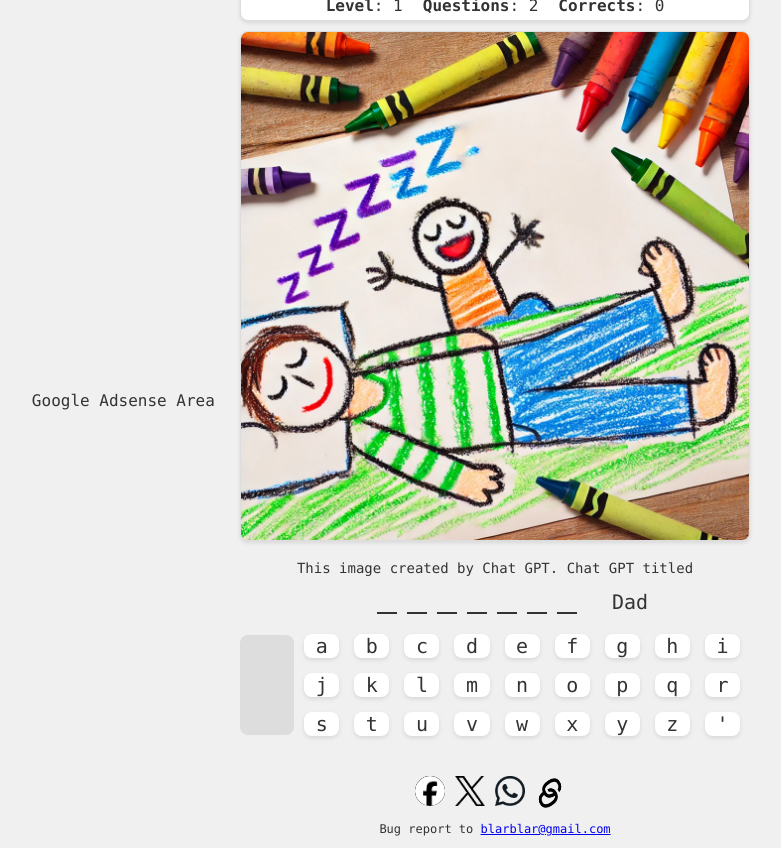
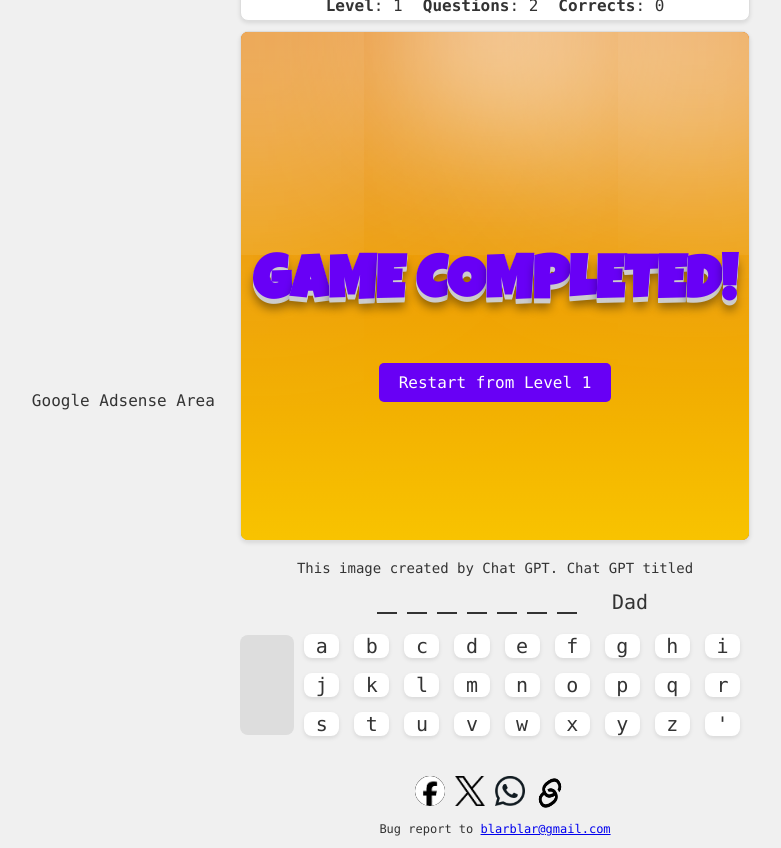
Before and after one commit to ai-image-game/ai-image-game-front, a React (Create React App) app: page / in a window 1280 px wide. Shown: the whole page, without its empty margins (145-926 px from the left). Built offline with nearby package versions, Linux system fonts and the light colour scheme.

Commit message:
clear 화면 추가

```diff
--- a/src/App.js
+++ b/src/App.js
@@ -11,12 +11,10 @@ import Footer from "./jsx/Footer";
 
 function App() {
   const MAX_TRY = 10;
+  const MAX_LEVEL = 2;
+
   const [ totalInfo, setTotalInfo ] = useState({
-    gameInfo : {
-      level : 1,
-      questions : 2,
-      corrects : 0
-    },
+    gameInfo : { level : 1, questions : 2, corrects : 0 },
     imageInfo : {
       mobileImage : "image_mobile.jpg",
       pcImage : "image.png",
@@ -46,6 +44,7 @@ function App() {
       {
         isCorrect : false,
         isLevelUp : false,
+        isClear : false,
         isGameOver : false,
         isShare : false
       }
@@ -69,7 +68,7 @@ function App() {
       setStageStatus((prevState) => ({
         ...prevState,
             isCorrect : true,
-            isLevelUp: (totalInfo.gameInfo.questions - 1) === 0,
+            isLevelUp: (totalInfo.gameInfo.questions - 1) === 0
         })
       );
       setTimeout( () => {
@@ -80,7 +79,20 @@ function App() {
         }));
       }, 5000);
     }
-  }, [currentStageInfo.questionInfo.answer, totalInfo.gameInfo.questions]);
+  }, [currentStageInfo.questionInfo.answer]);
+
+  useEffect(() => {
+    if (totalInfo.gameInfo.questions === 0 && totalInfo.gameInfo.level === MAX_LEVEL) {
+      setStageStatus((prevState) => ({
+        ...prevState,
+        isClear : true
+      }));
+    }
+  }, [totalInfo.gameInfo]);
+
+  function onRestart() {
+    console.log("todo restart!");
+  }
 
   return (
     <div className="App">
@@ -92,7 +104,7 @@ function App() {
           </div>
           <div className="game-area">
             <Info gameInfo={totalInfo.gameInfo}/>
-            <ImageInfo stageStatus={stageStatus} imageInfo={totalInfo.imageInfo} setStageStatus={setStageStatus} setCurrentStageInfo={setCurrentStageInfo}/>
+            <ImageInfo stageStatus={stageStatus} imageInfo={totalInfo.imageInfo} setStageStatus={setStageStatus} setCurrentStageInfo={setCurrentStageInfo} onRestart={onRestart}/>
           </div>
           <div className="game-footer">
             <p>This image created by Chat GPT. Chat GPT titled </p>
--- a/src/css/ImageInfo.css
+++ b/src/css/ImageInfo.css
@@ -11,6 +11,7 @@
         font-size: 50px;
     }
 
+    div.clear button.restart-button,
     div.gameover button.retry-button,
     div.gameover button.skip-button,
     div.gameover button.share-button {
@@ -27,7 +28,8 @@
         height: 40vh;
     }
 
-    div.gameover button.retry-button, button.skip-button, button.share-button {
+    div.gameover button.retry-button, button.skip-button, button.share-button,
+    div.clear button.restart-button {
         margin-bottom: 10px;
         width: 80%;
         font-size: 12pt;
@@ -37,6 +39,9 @@
         font-size: 80px;
     }
 
+    div.clear button.restart-button:hover {
+        background-color: #0066ff;
+    }
     div.gameover button.skip-button:hover {
         background-color: deepskyblue;
     }
@@ -106,7 +111,8 @@ div.gameover p{
     text-align: center;
     animation: glitch 1s linear infinite;
 }
-div.gameover button.retry-button, button.skip-button, button.share-button {
+div.gameover button.retry-button, button.skip-button, button.share-button,
+div.clear button.restart-button {
     font-family: 'Press Start 2P', cursive; /* 버튼에 동일한 폰트 적용 */
     margin-top: 0;
     padding: 10px 20px;
@@ -117,7 +123,12 @@ div.gameover button.retry-button, button.skip-button, button.share-button {
     transition: background-color 0.3s ease;
 }
 
+div.clear button.restart-button {
+    font-family: "Luckiest Guy", cursive;
+}
+
 div.gameover button.retry-button {
+    font-family: 'Press Start 2P', cursive;
     animation : changeBtnColor 2s ease infinite;
 }
 
@@ -169,31 +180,6 @@ div.gameover  button.share-button:active{
 div.gameover button.retry-button:hover{
     background-color: greenyellow;
     animation: none;
-}
-
-button.close-button {
-    position: absolute;
-    top: 20px;
-    right: 20px;
-    width: 30px;
-    height: 30px;
-    border-radius: 50%; /* 원형 버튼 */
-    border: 2px solid white; /* 테두리 */
-    background-color: black; /* 버튼 배경 색상 */
-    color: white;
-    font-size: 16px;
-    cursor: pointer;
-    display: flex;
-    justify-content: center;
-    align-items: center;
-    padding: 0;
-    line-height: 1;
-    transition: background-color 0.3s ease, color 0.3s ease;
-}
-
-button.close-button:hover {
-    background-color: white;
-    color: black;
 }
 
 @keyframes glitch{
@@ -267,8 +253,7 @@ div.bright {
     }
 }
 
-
-div.correct {
+div.congratulation {
     position: absolute;
     top: 0;
     left: 0;
@@ -284,7 +269,7 @@ div.correct {
     z-index : 4
 }
 
-div.correct::before {
+div.congratulation::before {
     content: "";
     position: absolute;
     top: 0;
@@ -295,7 +280,6 @@ div.correct::before {
     margin: auto;
     border-radius: 100%;
     background: transparent;
-    display: block;
     box-shadow: 0 0 150px 100px rgba(255, 255, 255, 0.6),
     200px 0 200px 150px rgba(255, 255, 255, 0.6),
     -250px 0 300px 150px rgba(255, 255, 255, 0.6),
@@ -307,7 +291,7 @@ div.correct::before {
     background: transparent;
 }
 
-div.correct h1 {
+div.congratulation h1 {
     cursor: default;
     position: absolute;
     top: 0;
@@ -317,11 +301,10 @@ div.correct h1 {
     width: 100%;
     height: 100px;
     margin: auto;
-    display: block;
     text-align: center;
 }
 
-div.correct h1 span {
+div.congratulation h1 span {
      position: relative;
      top: 20px;
      display: inline-block;
@@ -333,31 +316,51 @@ div.correct h1 span {
      0 9px 0 transparent, 0 10px 10px rgba(0, 0, 0, 0.4);
  }
 
-div.correct h1 span:nth-child(2) {
+div.congratulation h1 span:nth-child(2) {
     animation-delay: 1.1s; /* 표준 속성으로 변경 */
 }
 
-div.correct h1 span:nth-child(3) {
+div.congratulation h1 span:nth-child(3) {
     animation-delay: 1.2s; /* 표준 속성으로 변경 */
 }
 
-div.correct h1 span:nth-child(4) {
+div.congratulation h1 span:nth-child(4) {
     animation-delay: 1.3s; /* 표준 속성으로 변경 */
 }
 
-div.correct h1 span:nth-child(5) {
+div.congratulation h1 span:nth-child(5) {
     animation-delay: 1.4s; /* 표준 속성으로 변경 */
 }
 
-div.correct h1 span:nth-child(6) {
+div.congratulation h1 span:nth-child(6) {
     animation-delay: 1.5s; /* 표준 속성으로 변경 */
 }
 
-div.correct h1 span:nth-child(7) {
+div.congratulation h1 span:nth-child(7) {
     animation-delay: 1.6s; /* 표준 속성으로 변경 */
 }
 
-div.correct h1 span:nth-child(8) {
+div.congratulation h1 span:nth-child(8) {
+    animation-delay: 1.2s; /* 표준 속성으로 변경 */
+}
+
+div.congratulation h1 span:nth-child(9) {
+    animation-delay: 1.3s; /* 표준 속성으로 변경 */
+}
+
+div.congratulation h1 span:nth-child(10) {
+    animation-delay: 1.4s; /* 표준 속성으로 변경 */
+}
+
+div.congratulation h1 span:nth-child(11) {
+    animation-delay: 1.5s; /* 표준 속성으로 변경 */
+}
+
+div.congratulation h1 span:nth-child(12) {
+    animation-delay: 1.6s; /* 표준 속성으로 변경 */
+}
+
+div.congratulation h1 span:nth-child(13) {
     animation-delay: 1.2s; /* 표준 속성으로 변경 */
 }
 
@@ -379,150 +382,53 @@ div.correct h1 span:nth-child(8) {
     }
 }
 
-div.correct {
-    position: absolute;
-    top: 0;
-    left: 0;
-    width: 100%;
-    height: 100%;
-    background-color: #7e4309;
-    background-image: -webkit-linear-gradient(90deg, #60ba45 0%, #cce142 100%);
-    background-attachment: fixed;
-    background-size: 100% 100%;
-    overflow: hidden;
-    font-family: "Luckiest Guy", cursive;
-    -webkit-font-smoothing: antialiased;
-    z-index : 4
-}
-
-div.correct::before {
-    content: "";
-    position: absolute;
-    top: 0;
-    left: 0;
-    right: 0;
-    width: 0;
-    height: 0;
-    margin: auto;
-    border-radius: 100%;
-    background: transparent;
-    display: block;
-    box-shadow: 0 0 150px 100px rgba(255, 255, 255, 0.6),
-    200px 0 200px 150px rgba(255, 255, 255, 0.6),
-    -250px 0 300px 150px rgba(255, 255, 255, 0.6),
-    550px 0 300px 200px rgba(255, 255, 255, 0.6),
-    -550px 0 300px 200px rgba(255, 255, 255, 0.6);
-}
-
-::selection {
-    background: transparent;
-}
-
-
-
 div.levelup {
-    position: absolute;
-    top: 0;
-    left: 0;
-    width: 100%;
-    height: 100%;
     background-color: #7fe142;
     background-image: -webkit-linear-gradient(90deg, #38a315 0%, #5cf828 100%);
-    background-attachment: fixed;
-    background-size: 100% 100%;
-    overflow: hidden;
-    font-family: "Luckiest Guy", cursive;
-    -webkit-font-smoothing: antialiased;
-    z-index : 4
-}
-
-div.levelup::before {
-    content: "";
-    position: absolute;
-    top: 0;
-    left: 0;
-    right: 0;
-    width: 0;
-    height: 0;
-    margin: auto;
-    border-radius: 100%;
-    background: transparent;
-    display: block;
-    box-shadow: 0 0 150px 100px rgba(255, 255, 255, 0.6),
-    200px 0 200px 150px rgba(255, 255, 255, 0.6),
-    -250px 0 300px 150px rgba(255, 255, 255, 0.6),
-    550px 0 300px 200px rgba(255, 255, 255, 0.6),
-    -550px 0 300px 200px rgba(255, 255, 255, 0.6);
-}
-
-div.levelup h1 {
-    cursor: default;
-    position: absolute;
-    top: 0;
-    left: 0;
-    right: 0;
-    bottom: 0;
-    width: 100%;
-    height: 100px;
-    margin: auto;
-    display: block;
-    text-align: center;
 }
 
 div.levelup h1 span {
-    position: relative;
-    top: 20px;
-    display: inline-block;
-    animation: bounce 0.5s ease 1s 2 alternate;
-    font-size: 80px;
     color: #c10064;
-    text-shadow: 0 1px 0 #ccc, 0 2px 0 #ccc, 0 3px 0 #ccc, 0 4px 0 #ccc,
-    0 5px 0 #ccc, 0 6px 0 transparent, 0 7px 0 transparent, 0 8px 0 transparent,
-    0 9px 0 transparent, 0 10px 10px rgba(0, 0, 0, 0.4);
 }
 
-div.levelup h1 span:nth-child(2) {
-    animation-delay: 1.1s; /* 표준 속성으로 변경 */
+div.clear {
+    display: flex;
+    flex-direction: column;
+    justify-content: center;
+    align-content: center;
+    align-items: center;
+    background-color: #e1a942;
+    background-image: -webkit-linear-gradient(90deg, #f8c300 0%, #e47b00 100%);
 }
 
-div.levelup h1 span:nth-child(3) {
-    animation-delay: 1.2s; /* 표준 속성으로 변경 */
+div.clear h1 span {
+    color: #6800f6;
+    font-size: 60px;
 }
 
-div.levelup h1 span:nth-child(4) {
-    animation-delay: 1.3s; /* 표준 속성으로 변경 */
+div.clear button.restart-button {
+    font-family: Consolas, monospace;
+    position: relative;
+    bottom : -20%;
+    border-radius: 5px;
+    width: fit-content;
+    height: fit-content;
+    background-color: #6800f6;
+    color: white;
+    transition: ease-in-out 1s;
+    opacity: 0;
+    animation: appear ease-in-out 3s forwards 1 2.5s;
 }
 
-div.levelup h1 span:nth-child(5) {
-    animation-delay: 1.4s; /* 표준 속성으로 변경 */
+@keyframes appear {
+    from {
+        opacity: 0;
+    }
+    to {
+        opacity: 1;
+    }
 }
 
-div.levelup h1 span:nth-child(6) {
-    animation-delay: 1.5s; /* 표준 속성으로 변경 */
+div.clear button.restart-button:hover {
+    background-color: #b60092;
 }
-
-div.levelup h1 span:nth-child(7) {
-    animation-delay: 1.6s; /* 표준 속성으로 변경 */
-}
-
-div.levelup h1 span:nth-child(8) {
-    animation-delay: 1.2s; /* 표준 속성으로 변경 */
-}
-
-@keyframes bounce {
-    0% {
-        top: 20px;
-    }
-    50% {
-        top: -20px; /* 위로 튀어오름 */
-        text-shadow: 0 1px 0 #ccc, 0 2px 0 #ccc, 0 3px 0 #ccc, 0 4px 0 #ccc,
-        0 5px 0 #ccc, 0 6px 0 #ccc, 0 7px 0 #ccc, 0 8px 0 #ccc, 0 9px 0 #ccc,
-        0 50px 25px rgba(0, 0, 0, 0.2);
-    }
-    100% {
-        top: 0; /* 원래 위치로 서서히 돌아옴 */
-        text-shadow: 0 1px 0 #ccc, 0 2px 0 #ccc, 0 3px 0 #ccc, 0 4px 0 #ccc,
-        0 5px 0 #ccc, 0 6px 0 transparent, 0 7px 0 transparent, 0 8px 0 transparent,
-        0 9px 0 transparent, 0 10px 10px rgba(0, 0, 0, 0.4);
-    }
-}
--- a/src/jsx/ImageInfo.jsx
+++ b/src/jsx/ImageInfo.jsx
@@ -1,11 +1,13 @@
 import React, {useState, useEffect, useRef} from 'react';
 import '../css/ImageInfo.css'
+import {clear} from "@testing-library/user-event/dist/clear";
 
-function ImageInfo({stageStatus, imageInfo, setStageStatus, setCurrentStageInfo}) {
+function ImageInfo({stageStatus, imageInfo, setStageStatus, setCurrentStageInfo, onRestart}) {
     const [isMobile, setIsMobile] = useState(window.innerWidth <= 768);
     const [isCorrectVisible, setIsCorrectVisible] = useState(false);
     const [isLevelUpVisible, setIsLevelUpVisible] = useState(false);
     const [isGameOverVisible, setIsGameOverVisible] = useState(false);
+    const [isClearVisible, setIsClearVisible] = useState(false);
     const imgRef = useRef(null);
 
     useEffect(() => {
@@ -23,7 +25,6 @@ function ImageInfo({stageStatus, imageInfo, setStageStatus, setCurrentStageInfo}
     }, []);
 
     useEffect(() => {
-        let timer;
         if (stageStatus.isGameOver) {
             setIsGameOverVisible(true);
             return;
@@ -31,17 +32,37 @@ function ImageInfo({stageStatus, imageInfo, setStageStatus, setCurrentStageInfo}
             setIsGameOverVisible(false);
         }
 
+        let clearTimer;
+        if (stageStatus.isClear) {
+            clearTimer = setTimeout(() => {
+                setIsClearVisible(true);
+            }, 1000);
+            return;
+        } else {
+            if (imgRef.current) {
+                imgRef.current.onload = () => {
+                    setIsClearVisible(false);
+                };
+            }
+        }
+
+        let levelUpTimer;
         if (stageStatus.isLevelUp) {
+            levelUpTimer = setTimeout(() => {
                 setIsLevelUpVisible(true);
-        }
+            }, 1000);
+            return;
+        } else {
             if (imgRef.current) {
                 imgRef.current.onload = () => {
                     setIsLevelUpVisible(false);
                 };
             }
+        }
 
+        let correctTimer;
         if (stageStatus.isCorrect) {
-            timer = setTimeout(() => {
+            correctTimer = setTimeout(() => {
                 setIsCorrectVisible(true);
             }, 1000);
         } else {
@@ -52,7 +73,7 @@ function ImageInfo({stageStatus, imageInfo, setStageStatus, setCurrentStageInfo}
             }
         }
         return () => {
-            clearTimeout(timer)
+            clearTimeout(levelUpTimer) && clearTimeout(correctTimer) && clearTimeout(clearTimer);
         }
     }, [stageStatus]);
 
@@ -92,10 +113,31 @@ function ImageInfo({stageStatus, imageInfo, setStageStatus, setCurrentStageInfo}
             }));
         }, 5000);
     }
+
     return (
         <div className={`image-area ${stageStatus.isCorrect ? 'bright' : ''}`}>
             <img ref={imgRef} src={isMobile ? imageInfo.mobileImage : imageInfo.pcImage}/>
-            {isCorrectVisible && !isLevelUpVisible && <div className="correct">
+            {<div className="congratulation clear">
+                <h1>
+                    <span>G</span>
+                    <span>A</span>
+                    <span>M</span>
+                    <span>E</span>
+                    <span>&nbsp;</span>
+                    <span>C</span>
+                    <span>O</span>
+                    <span>M</span>
+                    <span>P</span>
+                    <span>L</span>
+                    <span>E</span>
+                    <span>T</span>
+                    <span>E</span>
+                    <span>D</span>
+                    <span>!</span>
+                </h1>
+                <button className="restart-button" onClick={onRestart}>Restart from Level 1</button>
+            </div>}
+            {isCorrectVisible && !isLevelUpVisible && <div className="congratulation correct">
                 <h1>
                     <span>C</span>
                     <span>O</span>
@@ -108,7 +150,7 @@ function ImageInfo({stageStatus, imageInfo, setStageStatus, setCurrentStageInfo}
                 </h1>
             </div>
             }
-            {isLevelUpVisible && <div className="levelup">
+            {isLevelUpVisible && !isClearVisible && <div className="congratulation levelup">
                 <h1>
                     <span>L</span>
                     <span>E</span>
```
Lines whose indentation alone changed are shown as unchanged.
